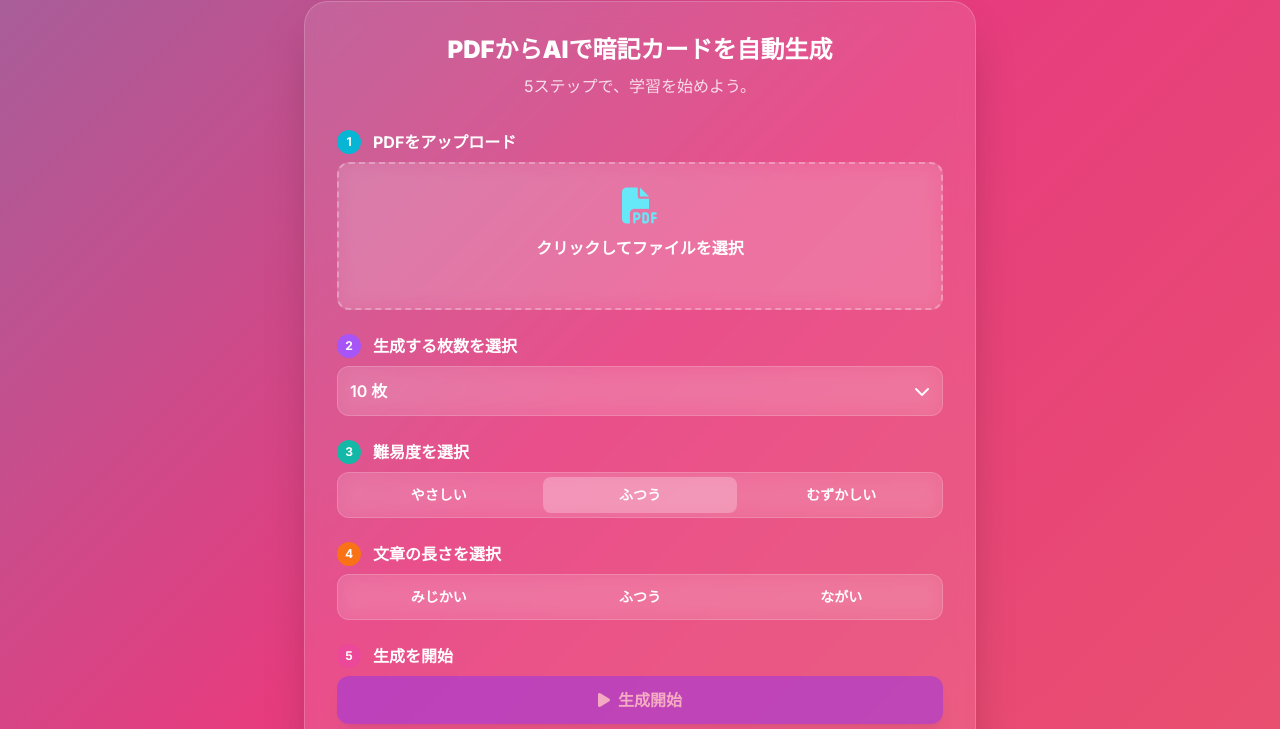
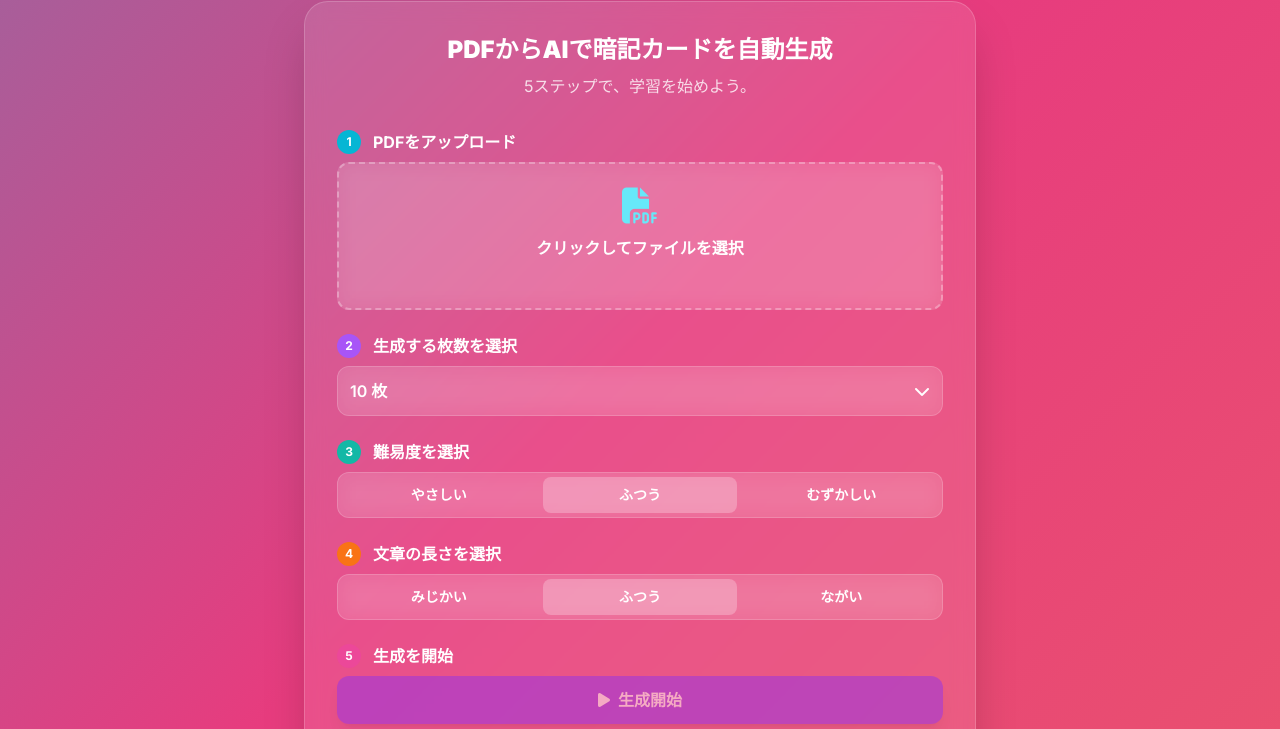
Before and after one commit to iGeek-OS2/FlashCardMaker, a plain HTML site: page index.html in a window 1280 px wide. Shown: the part 71-800 px from the top of the page. Drawn offline with nearby package versions, Linux system fonts and the light colour scheme; a script that the page names is missing.

Commit message:
Update style.css

```diff
--- a/style.css
+++ b/style.css
@@ -99,3 +99,12 @@ body {
 .difficulty-btn:not(.active):hover {
     background-color: rgba(255, 255, 255, 0.1);
 }
+
+/* Text Length Selector */
+.length-btn.active {
+    background-color: rgba(255, 255, 255, 0.25);
+    cursor: default;
+}
+.length-btn:not(.active):hover {
+    background-color: rgba(255, 255, 255, 0.1);
+}
```
